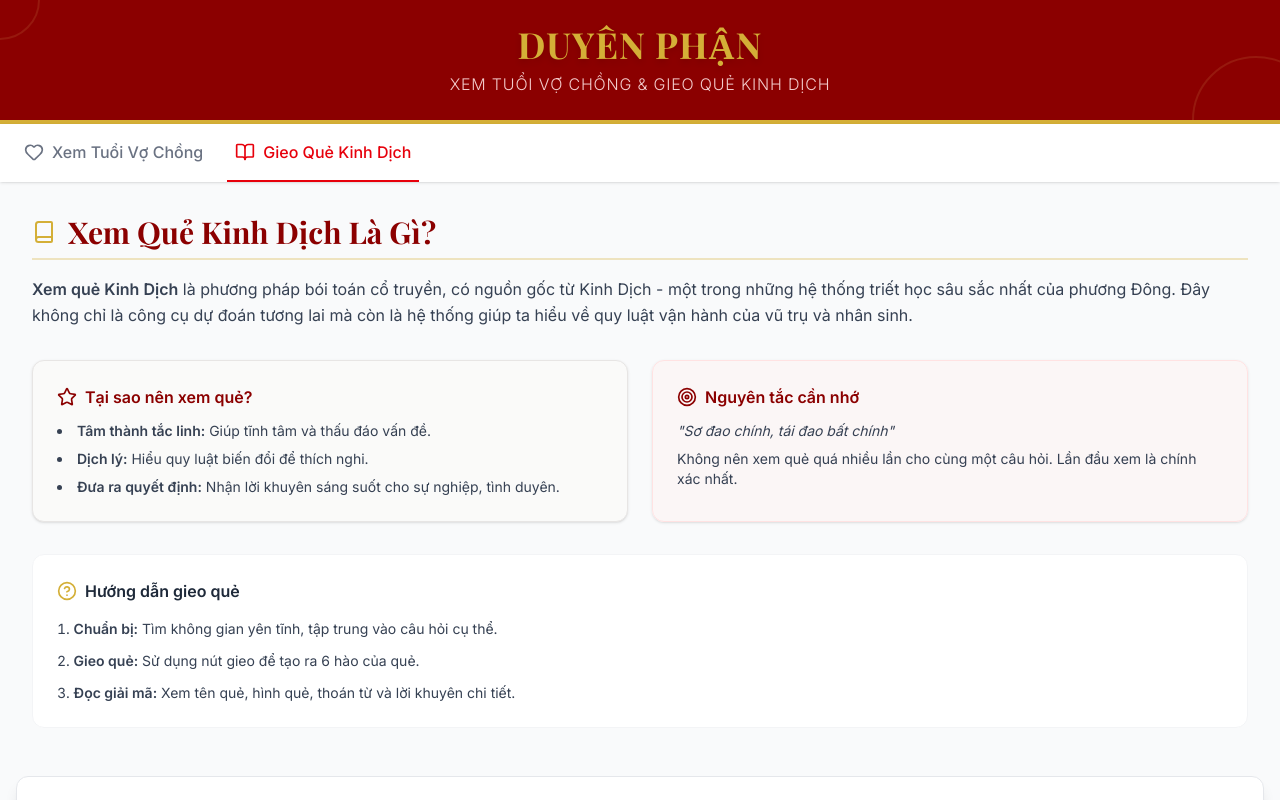
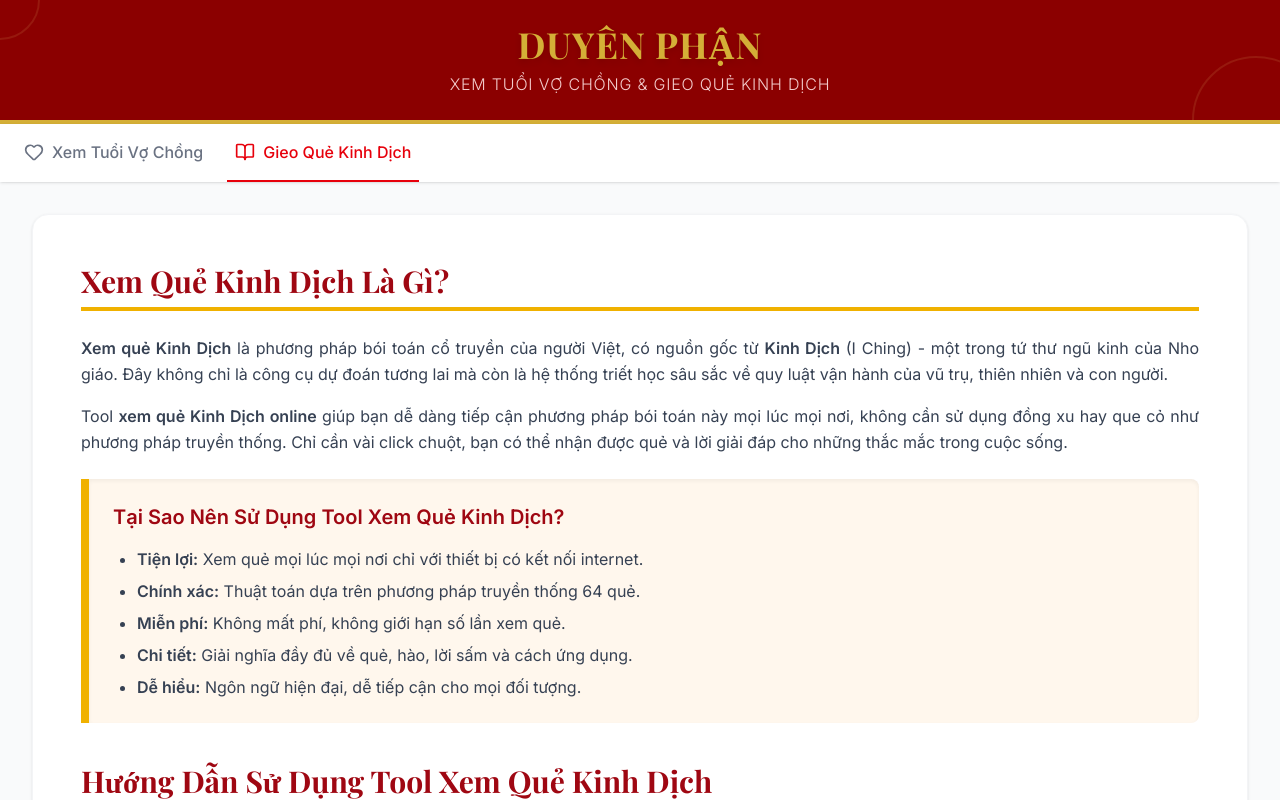
Before and after one commit to tqtss0405/boitoan-project, a React (Vite) app: page / in a window 1280 px wide. Both pictures are taken after a click on the button "Gieo Quẻ Kinh Dịch". Shown: the top 800 px of the page. Built offline with nearby package versions, Linux system fonts and the light colour scheme.

Commit message:
Update KinhDichContent.tsx

```diff
--- a/src/components/KinhDichContent.tsx
+++ b/src/components/KinhDichContent.tsx
@@ -1,51 +1,137 @@
 import React from 'react';
-import { Book, HelpCircle, Star, Target } from 'lucide-react';
 
 export const KinhDichContent: React.FC = () => {
   return (
-    <div className="prose prose-stone max-w-none text-gray-700 space-y-8 mb-10">
-      <section>
-        <h2 className="text-3xl font-serif font-bold text-orient-red border-b-2 border-orient-gold/30 pb-2 flex items-center gap-3">
-          <Book className="text-orient-gold" /> Xem Quẻ Kinh Dịch Là Gì?
+    <article className="prose prose-stone max-w-none text-gray-700 bg-white p-8 md:p-12 rounded-2xl shadow-sm border border-gray-100">
+      {/* Giới thiệu */}
+      <section id="gioi-thieu" className="mb-10">
+        <h2 className="text-3xl font-serif font-bold text-red-800 border-b-4 border-yellow-500 pb-2 mb-6">
+          Xem Quẻ Kinh Dịch Là Gì?
         </h2>
-        <p className="mt-4 leading-relaxed">
-          <strong>Xem quẻ Kinh Dịch</strong> là phương pháp bói toán cổ truyền, có nguồn gốc từ Kinh Dịch - một trong những hệ thống triết học sâu sắc nhất của phương Đông. Đây không chỉ là công cụ dự đoán tương lai mà còn là hệ thống giúp ta hiểu về quy luật vận hành của vũ trụ và nhân sinh.
+        <p className="mb-4 text-justify leading-relaxed">
+          <strong>Xem quẻ Kinh Dịch</strong> là phương pháp bói toán cổ truyền của người Việt, có nguồn gốc từ <strong>Kinh Dịch</strong> (I Ching) - một trong tứ thư ngũ kinh của Nho giáo. Đây không chỉ là công cụ dự đoán tương lai mà còn là hệ thống triết học sâu sắc về quy luật vận hành của vũ trụ, thiên nhiên và con người.
         </p>
+        <p className="mb-6 text-justify leading-relaxed">
+          Tool <strong>xem quẻ Kinh Dịch online</strong> giúp bạn dễ dàng tiếp cận phương pháp bói toán này mọi lúc mọi nơi, không cần sử dụng đồng xu hay que cỏ như phương pháp truyền thống. Chỉ cần vài click chuột, bạn có thể nhận được quẻ và lời giải đáp cho những thắc mắc trong cuộc sống.
+        </p>
+        <div className="bg-orange-50 border-l-8 border-yellow-500 p-6 rounded-r-lg shadow-inner mb-10">
+          <h3 className="text-xl font-bold text-red-800 mb-4">Tại Sao Nên Sử Dụng Tool Xem Quẻ Kinh Dịch?</h3>
+          <ul className="list-disc ml-6 space-y-2">
+            <li><strong>Tiện lợi:</strong> Xem quẻ mọi lúc mọi nơi chỉ với thiết bị có kết nối internet.</li>
+            <li><strong>Chính xác:</strong> Thuật toán dựa trên phương pháp truyền thống 64 quẻ.</li>
+            <li><strong>Miễn phí:</strong> Không mất phí, không giới hạn số lần xem quẻ.</li>
+            <li><strong>Chi tiết:</strong> Giải nghĩa đầy đủ về quẻ, hào, lời sấm và cách ứng dụng.</li>
+            <li><strong>Dễ hiểu:</strong> Ngôn ngữ hiện đại, dễ tiếp cận cho mọi đối tượng.</li>
+          </ul>
+        </div>
       </section>
 
-      <div className="grid md:grid-cols-2 gap-6">
-        <div className="bg-stone-50 p-6 rounded-xl border border-stone-200 shadow-sm">
-          <h3 className="font-bold text-orient-red mb-3 flex items-center gap-2">
-            <Star className="w-5 h-5" /> Tại sao nên xem quẻ?
-          </h3>
-          <ul className="list-disc list-inside space-y-2 text-sm">
-            <li><strong>Tâm thành tắc linh:</strong> Giúp tĩnh tâm và thấu đáo vấn đề.</li>
-            <li><strong>Dịch lý:</strong> Hiểu quy luật biến đổi để thích nghi.</li>
-            <li><strong>Đưa ra quyết định:</strong> Nhận lời khuyên sáng suốt cho sự nghiệp, tình duyên.</li>
-          </ul>
+      {/* Hướng dẫn sử dụng */}
+      <section id="cach-su-dung" className="mb-10">
+        <h2 className="text-3xl font-serif font-bold text-red-800 border-b-4 border-yellow-500 pb-2 mb-6">
+          Hướng Dẫn Sử Dụng Tool Xem Quẻ Kinh Dịch
+        </h2>
+        <div className="space-y-6">
+          <div>
+            <h3 className="text-xl font-bold text-orange-700 mb-2">Bước 1: Chuẩn Bị Tâm Lý</h3>
+            <p className="text-justify leading-relaxed">
+              Trước khi xem quẻ, bạn cần tâm thành và tập trung. Hãy tìm một không gian yên tĩnh, thư giãn tinh thần và suy nghĩ rõ ràng về câu hỏi bạn muốn hỏi. Kinh Dịch nhấn mạnh sự chân thành của người hỏi quẻ - <em>"Tâm thành tắc linh"</em>.
+            </p>
+          </div>
+          <div>
+            <h3 className="text-xl font-bold text-orange-700 mb-2">Bước 2: Đặt Câu Hỏi Cụ Thể</h3>
+            <p className="text-justify leading-relaxed mb-2">
+              Câu hỏi nên rõ ràng, cụ thể và liên quan đến một vấn đề nhất định. Tránh những câu hỏi mơ hồ hoặc quá chung chung. Ví dụ:
+            </p>
+            <ul className="list-none ml-4 space-y-1 text-sm">
+              <li className="text-red-600">❌ Sai: "Cuộc đời tôi sẽ như thế nào?"</li>
+              <li className="text-green-700 font-medium">✅ Đúng: "Công việc mới này có phù hợp với tôi không?"</li>
+              <li className="text-green-700 font-medium">✅ Đúng: "Mối quan hệ này có nên tiếp tục phát triển?"</li>
+            </ul>
+          </div>
+          <div>
+            <h3 className="text-xl font-bold text-orange-700 mb-2">Bước 3: Xem Quẻ</h3>
+            <p className="text-justify leading-relaxed font-medium">
+              Nhấn vào nút <strong>"Gieo Quẻ"</strong> hoặc <strong>"Gieo Nhanh"</strong>. Hệ thống sẽ tự động tạo ra một quẻ dựa trên thuật toán ngẫu nhiên, tương tự như việc tung đồng xu trong phương pháp truyền thống.
+            </p>
+          </div>
+          <div>
+            <h3 className="text-xl font-bold text-orange-700 mb-2">Bước 4: Đọc Và Hiểu Quẻ</h3>
+            <p className="mb-2">Sau khi quẻ được tạo ra, hệ thống hiển thị đầy đủ:</p>
+            <ul className="grid md:grid-cols-2 gap-2 text-sm italic ml-4">
+              <li>• Tên quẻ & Hình quẻ</li>
+              <li>• Quẻ từ & Đại tượng</li>
+              <li>• Hào từ chi tiết</li>
+              <li>• Lời giải & Lời khuyên</li>
+            </ul>
+          </div>
         </div>
+      </section>
 
-        <div className="bg-red-50/50 p-6 rounded-xl border border-red-100 shadow-sm">
-          <h3 className="font-bold text-orient-red mb-3 flex items-center gap-2">
-            <Target className="w-5 h-5" /> Nguyên tắc cần nhớ
-          </h3>
-          <p className="text-sm italic">"Sơ đao chính, tái đao bất chính"</p>
-          <p className="text-sm mt-2">
-            Không nên xem quẻ quá nhiều lần cho cùng một câu hỏi. Lần đầu xem là chính xác nhất.
+      {/* Hệ thống 64 quẻ */}
+      <section id="64-que" className="mb-10">
+        <h2 className="text-3xl font-serif font-bold text-red-800 border-b-4 border-yellow-500 pb-2 mb-6">
+          Hệ Thống 64 Quẻ Kinh Dịch
+        </h2>
+        <p className="mb-6 text-justify">
+          Kinh Dịch bao gồm <strong>64 quẻ</strong>, mỗi quẻ được tạo thành từ 6 hào. 64 quẻ này biểu thị 64 tình huống khác nhau trong cuộc sống, từ thuận lợi đến khó khăn.
+        </p>
+        <div className="overflow-x-auto rounded-lg border border-gray-200">
+          <table className="w-full text-left border-collapse">
+            <thead className="bg-red-800 text-white">
+              <tr>
+                <th className="p-3 border">STT</th>
+                <th className="p-3 border">Tên Quẻ</th>
+                <th className="p-3 border">Ý Nghĩa Chính</th>
+                <th className="p-3 border text-center">Tình Huống</th>
+              </tr>
+            </thead>
+            <tbody className="bg-white">
+              <tr className="hover:bg-orange-50"><td className="p-3 border">1</td><td className="p-3 border font-bold text-red-700">Càn (乾)</td><td className="p-3 border">Trời, sức mạnh, sáng tạo</td><td className="p-3 border">Thuận lợi, khởi đầu tốt</td></tr>
+              <tr className="hover:bg-orange-50"><td className="p-3 border">2</td><td className="p-3 border font-bold text-red-700">Khôn (坤)</td><td className="p-3 border">Đất, nhu thuận, tiếp nhận</td><td className="p-3 border">Cần nhẫn nại, hỗ trợ</td></tr>
+              <tr className="hover:bg-orange-50"><td className="p-3 border">3</td><td className="p-3 border font-bold text-red-700">Thuỷ Lôi Truân</td><td className="p-3 border">Khó khăn ban đầu</td><td className="p-3 border">Giai đoạn khởi sự trở ngại</td></tr>
+            </tbody>
+          </table>
+        </div>
+      </section>
+
+      {/* Ý nghĩa sâu xa */}
+      <section id="y-nghia" className="mb-10">
+        <h2 className="text-3xl font-serif font-bold text-red-800 border-b-4 border-yellow-500 pb-2 mb-6">
+          Ý Nghĩa Sâu Xa Của Việc Xem Quẻ
+        </h2>
+        <div className="space-y-4">
+          <h3 className="text-xl font-bold text-orange-700">Không Phải Mê Tín Mà Là Trí Tuệ</h3>
+          <p className="text-justify leading-relaxed">
+            Thực tế, Kinh Dịch là một hệ thống triết học sâu sắc được công nhận trên toàn thế giới. Các nhà khoa học, triết gia như Carl Jung, Leibniz đều nghiên cứu và đánh giá cao giá trị của nó.
+          </p>
+          <h3 className="text-xl font-bold text-orange-700">Dịch Lý - Quy Luật Biến Đổi</h3>
+          <p className="text-justify leading-relaxed italic border-l-4 border-gray-300 pl-4 py-2">
+            "Bần cực tắc biến, biến tắc thông, thông tắc cửu" - Khi đến cùng cực thì sẽ biến đổi, biến đổi rồi sẽ thông suốt, thông suốt thì bền lâu.
           </p>
         </div>
-      </div>
+      </section>
 
-      <section className="bg-white p-6 rounded-xl border border-gray-100">
-        <h3 className="font-bold text-gray-800 mb-4 flex items-center gap-2">
-          <HelpCircle className="w-5 h-5 text-orient-gold" /> Hướng dẫn gieo quẻ
-        </h3>
-        <ol className="list-decimal list-inside space-y-3 text-sm">
-          <li><strong>Chuẩn bị:</strong> Tìm không gian yên tĩnh, tập trung vào câu hỏi cụ thể.</li>
-          <li><strong>Gieo quẻ:</strong> Sử dụng nút gieo để tạo ra 6 hào của quẻ.</li>
-          <li><strong>Đọc giải mã:</strong> Xem tên quẻ, hình quẻ, thoán từ và lời khuyên chi tiết.</li>
-        </ol>
+      {/* FAQ */}
+      <section id="faq" className="mb-6">
+        <h2 className="text-3xl font-serif font-bold text-red-800 border-b-4 border-yellow-500 pb-2 mb-6">
+          Câu Hỏi Thường Gặp
+        </h2>
+        <div className="space-y-4">
+          <div className="bg-gray-50 p-4 rounded-lg">
+            <p className="font-bold text-red-800 mb-2">❓ Một ngày có thể xem quẻ bao nhiêu lần?</p>
+            <p className="text-sm text-gray-700">
+              Nguyên tắc "Sơ đao chính, tái đao bất chính" - Lần đầu xem quẻ là chính xác, lần sau không còn chính xác nữa. Nên chỉ xem 1 lần cho mỗi vấn đề.
+            </p>
+          </div>
+          <div className="bg-gray-50 p-4 rounded-lg">
+            <p className="font-bold text-red-800 mb-2">❓ Xem online có chính xác không?</p>
+            <p className="text-sm text-gray-700">
+              Về nguyên lý, tool online sử dụng thuật toán ngẫu nhiên tương tự việc tung đồng xu. Điều quan trọng nhất là <strong>tâm thành</strong> và khả năng áp dụng lời quẻ vào thực tế.
+            </p>
+          </div>
+        </div>
       </section>
-    </div>
+    </article>
   );
 };
```
